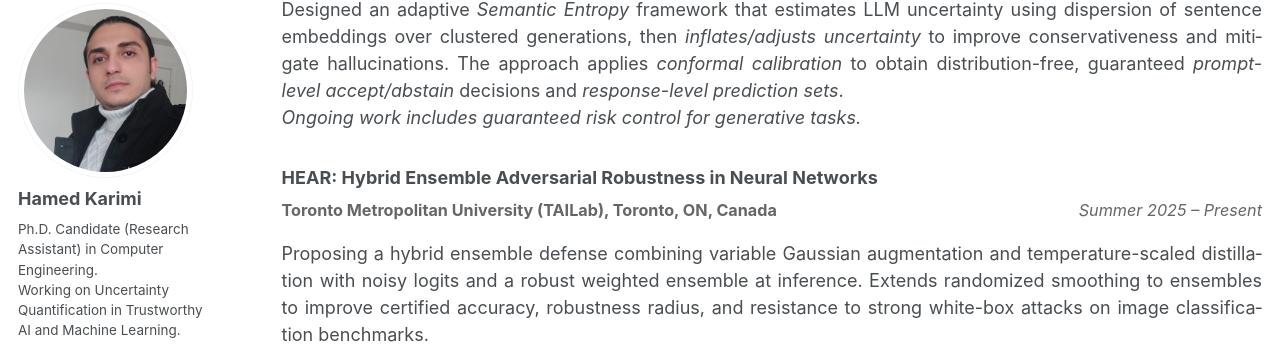
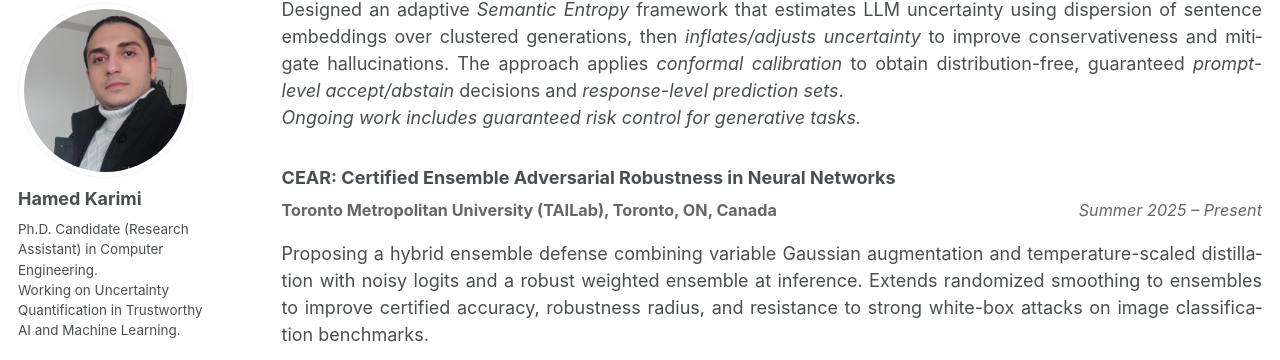
Before and after one commit to hamedmx/hamedmx.github.io, a Jekyll site: the page built from _pages/research.md, in a window 1280 px wide and 900 px high, scrolled down 1003 px. Shown: the part 93-453 px from the top of the window. Built offline with Jekyll 4.4.1, drawn with Linux system fonts in a browser that asks for light colours; some web fonts are replaced; a script that is not in the unit is left out.

Commit message:
Update research.md

```diff
--- a/_pages/research.md
+++ b/_pages/research.md
@@ -43,7 +43,7 @@ Developing an evidential OOD detection framework for deep classifiers by introdu
 Designed an adaptive <i>Semantic Entropy</i> framework that estimates LLM uncertainty using dispersion of sentence embeddings over clustered generations, then <i>inflates/adjusts uncertainty</i> to improve conservativeness and mitigate hallucinations. The approach applies <i>conformal calibration</i> to obtain distribution-free, guaranteed <i>prompt-level accept/abstain</i> decisions and <i>response-level prediction sets</i>.<br><i>Ongoing work includes guaranteed risk control for generative tasks.</i>
 </p>
 
-### HEAR: Hybrid Ensemble Adversarial Robustness in Neural Networks
+### CEAR: Certified Ensemble Adversarial Robustness in Neural Networks
 <div class="cv-meta">
   <span class="where"><strong>Toronto Metropolitan University (TAILab), Toronto, ON, Canada</strong></span>
   <span class="when"><em>Summer 2025 – Present</em></span>
```
